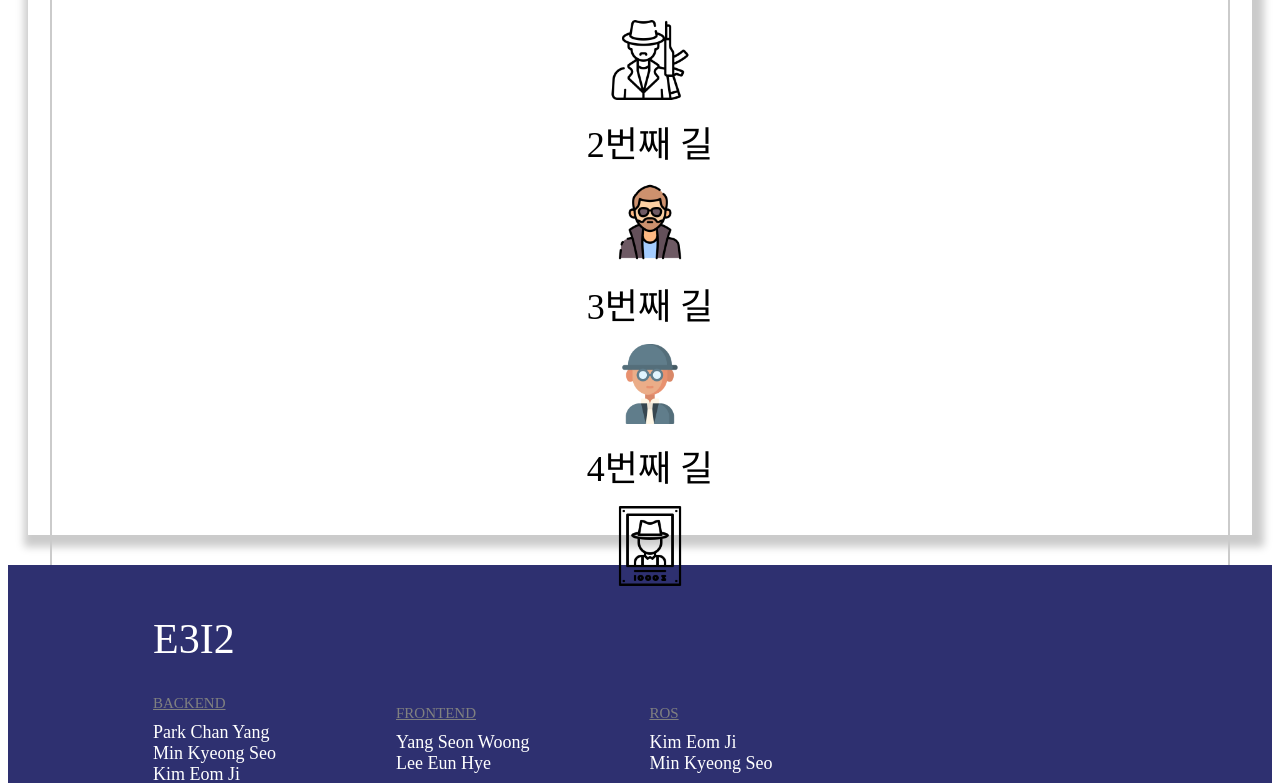
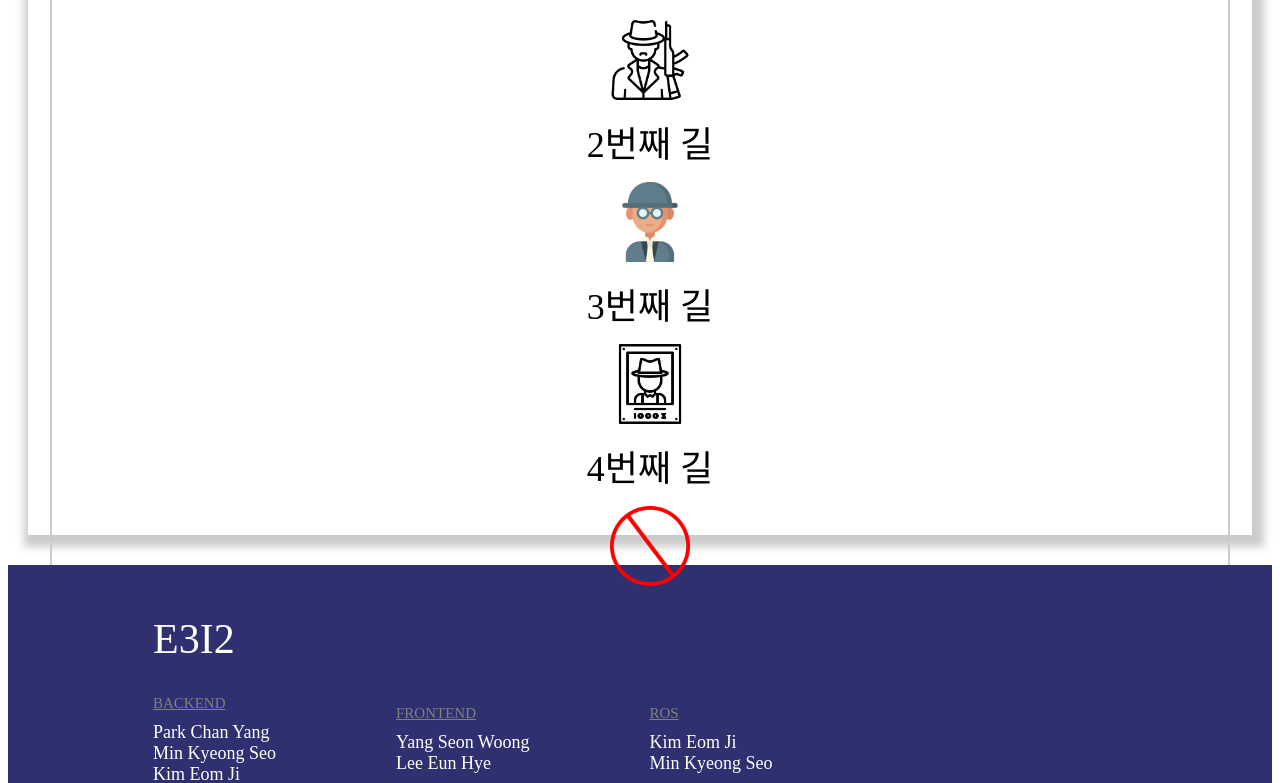
Before and after one commit to E3I2/piyong-front, a React (Create React App) app: page / in a window 1280 px wide. Shown: the part 1086-1869 px from the top of the page. Built offline with nearby package versions, Linux system fonts and the light colour scheme.

Commit message:
03/22 17:55분 Bbiyong2.js 에 Vod 컴포넌트중 배열을 불러와서 해당하는 배열에 따른 다른 이미지 출력하기

```diff
--- a/src/Components/Bbiyong2/Bbiyong2.js
+++ b/src/Components/Bbiyong2/Bbiyong2.js
@@ -7,11 +7,26 @@ import Mafia1 from './Mafia1.png';
 import Mafia2 from './Mafia2.png';
 import Mafia3 from './Mafia3.png';
 import Mafia4 from './Mafia4.png';
+import NoMafia from './NoMafia.png'
 
 import { ExampleJson } from './ExampleJson';
 
-function Vod(){
+function getMafiaImage(mafia) {
+    switch (mafia) {
+      case 'mafia_1':
+        return Mafia1;
+      case 'mafia_2':
+        return Mafia2;
+      case 'mafia_3':
+        return Mafia3;
+      case 'mafia_4':
+        return Mafia4;
+      default:
+        return NoMafia;
+    }
+  }
 
+  function Vod() {
     const latestData = ExampleJson[ExampleJson.length - 1];
 
     const mafiaData = [
@@ -52,13 +67,13 @@ const mafiaData = [
                     <div className={styles.BodySectionMafiaTitle}>나타난 마피아들</div>
                     <div className={styles.BodySectionMafiaLine}>
                     <div className={styles.BodySectionMafiaRoadTitle1}>1번째 길</div>
-                        <img src={Mafia1} alt="Mafia1" className={styles.BodySectionMafiaRoadImg}></img>
+                    <img src={getMafiaImage(mafiaData.find(data => data.id === "road1").mafia)} alt="mafia" className={styles.BodySectionMafiaRoadImg}/>
                     <div className={styles.BodySectionMafiaRoadTitle1}>2번째 길</div>
-                        <img src={Mafia2} alt="Mafia2" className={styles.BodySectionMafiaRoadImg}></img>
+                    <img src={getMafiaImage(mafiaData.find(data => data.id === "road2").mafia)} alt="mafia" className={styles.BodySectionMafiaRoadImg}/>
                     <div className={styles.BodySectionMafiaRoadTitle1}>3번째 길</div>
-                        <img src={Mafia3} alt="Mafia3" className={styles.BodySectionMafiaRoadImg}></img>
+                    <img src={getMafiaImage(mafiaData.find(data => data.id === "road3").mafia)} alt="mafia" className={styles.BodySectionMafiaRoadImg}/>
                     <div className={styles.BodySectionMafiaRoadTitle1}>4번째 길</div>
-                        <img src={Mafia4} alt="Mafia4" className={styles.BodySectionMafiaRoadImg}></img>
+                    <img src={getMafiaImage(mafiaData.find(data => data.id === "road4").mafia)} alt="mafia" className={styles.BodySectionMafiaRoadImg}/>
                 </div>
                 </div>
 
--- a/src/Components/Bbiyong2/ExampleJson.js
+++ b/src/Components/Bbiyong2/ExampleJson.js
@@ -27,13 +27,13 @@ export const ExampleJson = [
         "id": "3",
         "created_at": "2023-03-10 15:07:32",
         "road1": "81",
-        "road1_mafia" : "mafia_2",
+        "road1_mafia" : "mafia_1",
         "road2": "34",
         "road2_mafia" : "mafia_3",
         "road3": "181",
         "road3_mafia" : "mafia_4",
         "road4": "81",
-        "road4_mafia" : "mafia_1"
+        "road4_mafia" : "mafia_5"
     }
   ];
 
```
Lines whose indentation alone changed are shown as unchanged.
